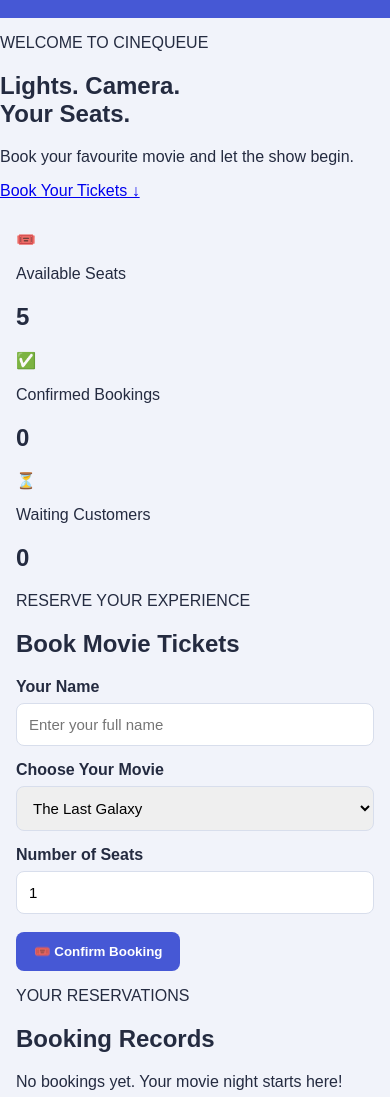
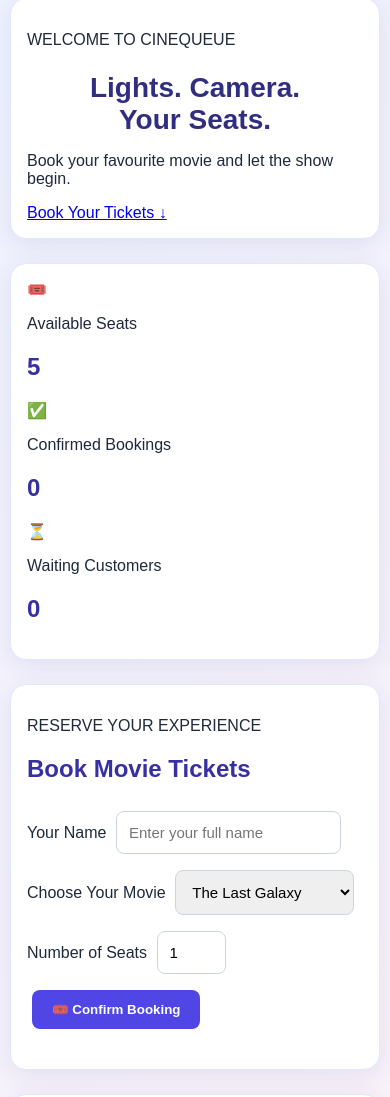
Before and after one commit to parvathyss2029/MovieTheatreTicketQueue, a plain HTML site: page index.html in a window 390 px wide. Shown: the part 61-1158 px from the top of the page. Drawn offline with Linux system fonts and the light colour scheme.

Commit message:
Update style.css

```diff
--- a/style.css
+++ b/style.css
@@ -1,76 +1,90 @@
-
 * {
     box-sizing: border-box;
 }
 
 body {
     margin: 0;
+    padding: 30px 20px;
     font-family: Arial, sans-serif;
-    background: #f1f3fa;
-    color: #242b40;
+    background: linear-gradient(135deg, #eef2ff, #fdf2f8);
+    color: #1e293b;
 }
 
-header {
-    background: #4658d5;
-    color: white;
+h1 {
+    color: #312e81;
+    font-size: 38px;
     text-align: center;
-    padding: 30px 15px;
+    margin-bottom: 8px;
 }
 
-header h1 {
-    margin: 0 0 10px;
+h2 {
+    color: #3730a3;
+    margin-bottom: 20px;
 }
 
-main {
-    max-width: 850px;
-    margin: 30px auto;
-    padding: 0 16px;
+body > p {
+    text-align: center;
+    color: #64748b;
 }
 
-.card {
+section, form {
+    max-width: 1000px;
+    margin: 24px auto;
+    padding: 25px;
     background: white;
-    padding: 24px;
-    margin-bottom: 20px;
     border-radius: 16px;
-    box-shadow: 0 5px 20px #20284a12;
+    box-shadow: 0 5px 24px rgba(49, 46, 129, 0.10);
+    border: 1px solid #e0e7ff;
 }
 
-label {
-    display: block;
-    margin: 15px 0 7px;
-    font-weight: bold;
+input, select, textarea {
+    padding: 12px;
+    margin: 8px 5px;
+    border: 1px solid #cbd5e1;
+    border-radius: 8px;
+    font-size: 15px;
+    max-width: 100%;
 }
 
-input, select {
-    width: 100%;
-    padding: 12px;
-    border: 1px solid #d8deec;
-    border-radius: 8px;
-    font-size: 15px;
+input:focus, select:focus, textarea:focus {
+    outline: 2px solid #818cf8;
 }
 
 button {
-    background: #4658d5;
+    padding: 12px 20px;
+    margin: 8px 5px;
+    border: none;
+    border-radius: 8px;
+    background: #4f46e5;
     color: white;
-    padding: 12px 18px;
-    border: 0;
-    border-radius: 8px;
-    margin-top: 18px;
+    font-weight: bold;
     cursor: pointer;
-    font-weight: bold;
 }
 
 button:hover {
-    background: #3444b6;
+    background: #3730a3;
+    transform: translateY(-1px);
 }
 
-.record {
-    padding: 12px 0;
-    border-bottom: 1px solid #e5e8f0;
+li {
+    margin: 10px 0;
+    padding: 14px;
+    list-style-position: inside;
+    border-left: 4px solid #6366f1;
+    background: #eef2ff;
+    border-radius: 8px;
 }
 
-footer {
-    text-align: center;
-    color: #737d93;
-    padding: 20px;
+@media (max-width: 600px) {
+    body {
+        padding: 16px 10px;
+    }
+
+    section, form {
+        padding: 16px;
+    }
+
+    h1 {
+        font-size: 28px;
+    }
 }
```
